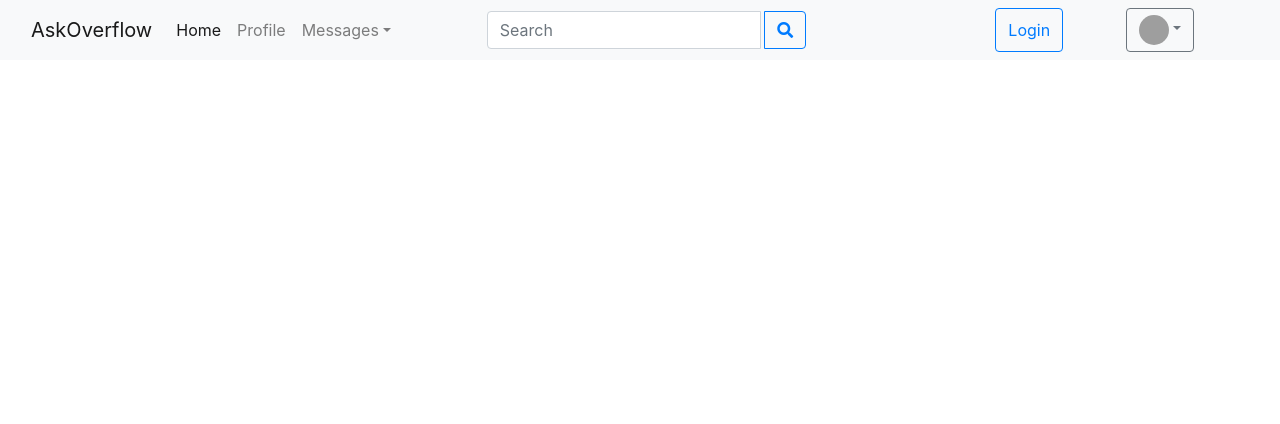
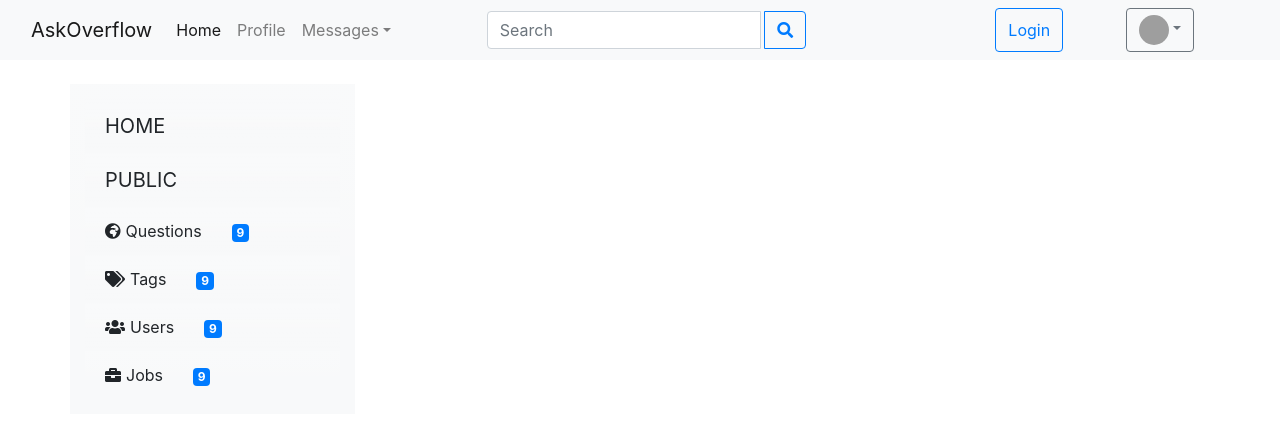
Before and after one commit to 0xvashishth/mern-starter, a React (Create React App) app in the folder askoverflow/: page /home in a window 1280 px wide. Shown: the top 424 px of the page. Built offline with nearby package versions, Linux system fonts and the light colour scheme; grey boxes are pictures that could not be loaded.

Commit message:
added left menu

```diff
--- a/askoverflow/package.json
+++ b/askoverflow/package.json
@@ -7,6 +7,7 @@
     "@testing-library/react": "^13.3.0",
     "@testing-library/user-event": "^13.5.0",
     "axios": "^0.27.2",
+    "jquery": "^3.6.0",
     "react": "^18.2.0",
     "react-dom": "^18.2.0",
     "react-router-dom": "^5.3.0",
--- a/askoverflow/src/components/HomePage/homepage.css
+++ b/askoverflow/src/components/HomePage/homepage.css
@@ -5,3 +5,77 @@
   .bg-custom-2 {
   background-image: linear-gradient(15deg, #13547a 0%, #80d0c7 100%);
   }
+
+  /* for left menu  */
+
+  :root {
+    --bs-blue: #0d6efd;
+    --bs-indigo: #6610f2;
+    --bs-purple: #6f42c1;
+    --bs-pink: #d63384;
+    --bs-red: #dc3545;
+    --bs-orange: #fd7e14;
+    --bs-yellow: #ffc107;
+    --bs-green: #198754;
+    --bs-teal: #20c997;
+    --bs-cyan: #0dcaf0;
+    --bs-white: #fff;
+    --bs-gray: #6c757d;
+    --bs-gray-dark: #343a40;
+    --bs-primary: #0d6efd;
+    --bs-secondary: #6c757d;
+    --bs-success: #198754;
+    --bs-info: #0dcaf0;
+    --bs-warning: #ffc107;
+    --bs-danger: #dc3545;
+    --bs-light: #f8f9fa;
+    --bs-dark: #212529;
+
+    --bs-font-sans-serif: system-ui, -apple-system, "Segoe UI", Roboto, "Helvetica Neue", Arial, "Noto Sans", "Liberation Sans", sans-serif, "Apple Color Emoji", "Segoe UI Emoji", "Segoe UI Symbol", "Noto Color Emoji";
+    --bs-font-monospace: SFMono-Regular, Menlo, Monaco, Consolas, "Liberation Mono", "Courier New", monospace;
+    --bs-gradient: linear-gradient(180deg, rgba(255, 255, 255, 0.15), rgba(255, 255, 255, 0));
+  }
+
+
+
+  .just-padding {
+    /* padding: 15px; */
+    padding-top: 15px;
+    padding-bottom  : 15px;
+  }
+
+  .list-group.list-group-root {
+    padding: 0;
+    overflow: hidden;
+  }
+
+  .list-group.list-group-root .list-group {
+    margin-bottom: 0;
+  }
+
+  .list-group.list-group-root .list-group-item {
+    border-radius: 0;
+    border-width: 1px 0 0 0;
+  }
+
+  .list-group.list-group-root > .list-group-item:first-child {
+    border-top-width: 0;
+  }
+
+  .list-group.list-group-root > .list-group > .list-group-item {
+    padding-left: 30px;
+  }
+
+  .list-group.list-group-root > .list-group > .list-group > .list-group-item {
+    padding-left: 45px;
+  }
+
+  .list-group-item .fas {
+    margin-right: 5px;
+  }
+
+  .countbadge{
+    /* padding-right: 20px; */
+    /* right: 25px; */
+    margin-left: 30px;
+  }
--- a/askoverflow/src/components/HomePage/homepage.js
+++ b/askoverflow/src/components/HomePage/homepage.js
@@ -2,7 +2,8 @@ import React, { Component } from "react";
 import "./homepage.css";
 import axios from "axios";
 import { Link } from "react-router-dom";
-import {NavForHome} from '../NavBar/NavBar';
+import { NavForHome } from "../NavBar/NavBar";
+import $ from "jquery";
 
 class homepage extends Component {
   constructor(props) {
@@ -13,9 +14,75 @@ class homepage extends Component {
   }
 
   render() {
+    $(function () {
+      $(".list-group-item").on("click", function () {
+        $(".fas", this)
+          .toggleClass("fa-chevron-right")
+          .toggleClass("fa-chevron-down");
+      });
+    });
+
+    (function () {
+      $(".clickleftmenu").on("click", function () {
+
+        $(".clickleftmenu", this)
+        .css("border-right-width", "10px")
+        .css("border-right-style", "solid")
+        .css("border-color", "red");
+      });
+    });
+
     return (
       <div>
-        <NavForHome/>
+        <NavForHome />
+        <br />
+        {/* Grid System for questions */}
+        <div class="container" style={{ bottom: "10px" }}>
+          <div class="row">
+            <div class="col-3 bg-light bg-gradient">
+              <div class="just-padding ">
+                <div class="list-group list-group-flush bg-light bg-gradient">
+                  <a
+                    href="#item-1"
+                    class="list-group-item clickleftmenu bg-light bg-gradient"
+                    style={{ fontSize: "20px" }}
+                    data-toggle="collapse"
+                  >
+                    HOME
+                  </a>
+
+                  <a
+                    href="#item-3"
+                    class="list-group-item clickleftmenu bg-light bg-gradient"
+                    data-toggle="collapse"
+                    style={{ fontSize: "20px" }}
+                  >
+                    PUBLIC
+                  </a>
+                  <div class="list-group list-group-flush bg-light bg-gradient" id="item-3">
+                    <a href="#item-3-1" class=" clickleftmenu list-group-item bg-light bg-gradient">
+                      <i class="fas fa-globe-africa"></i>Questions
+                      <span class="badge countbadge badge-primary">9</span>
+                    </a>
+
+                    <a href="#item-3-2" class="clickleftmenu list-group-item bg-light bg-gradient">
+                    <i class="fas fa-tags"></i>Tags<span class="badge countbadge badge-primary">9</span>
+                    </a>
+
+                    <a href="#item-3-3" class="clickleftmenu list-group-item bg-light bg-gradient">
+                    <i class="fas fa-users"></i>Users<span class="badge countbadge badge-primary">9</span>
+                    </a>
+
+                    <a href="#item-3-3" class="clickleftmenu list-group-item bg-light bg-gradient">
+                    <i class="fas fa-briefcase"></i>Jobs<span class="badge countbadge badge-primary">9</span>
+                    </a>
+                  </div>
+                </div>
+              </div>
+            </div>
+            <div class="col-9"></div>
+          </div>
+        </div>
       </div>
     );
   }
```
